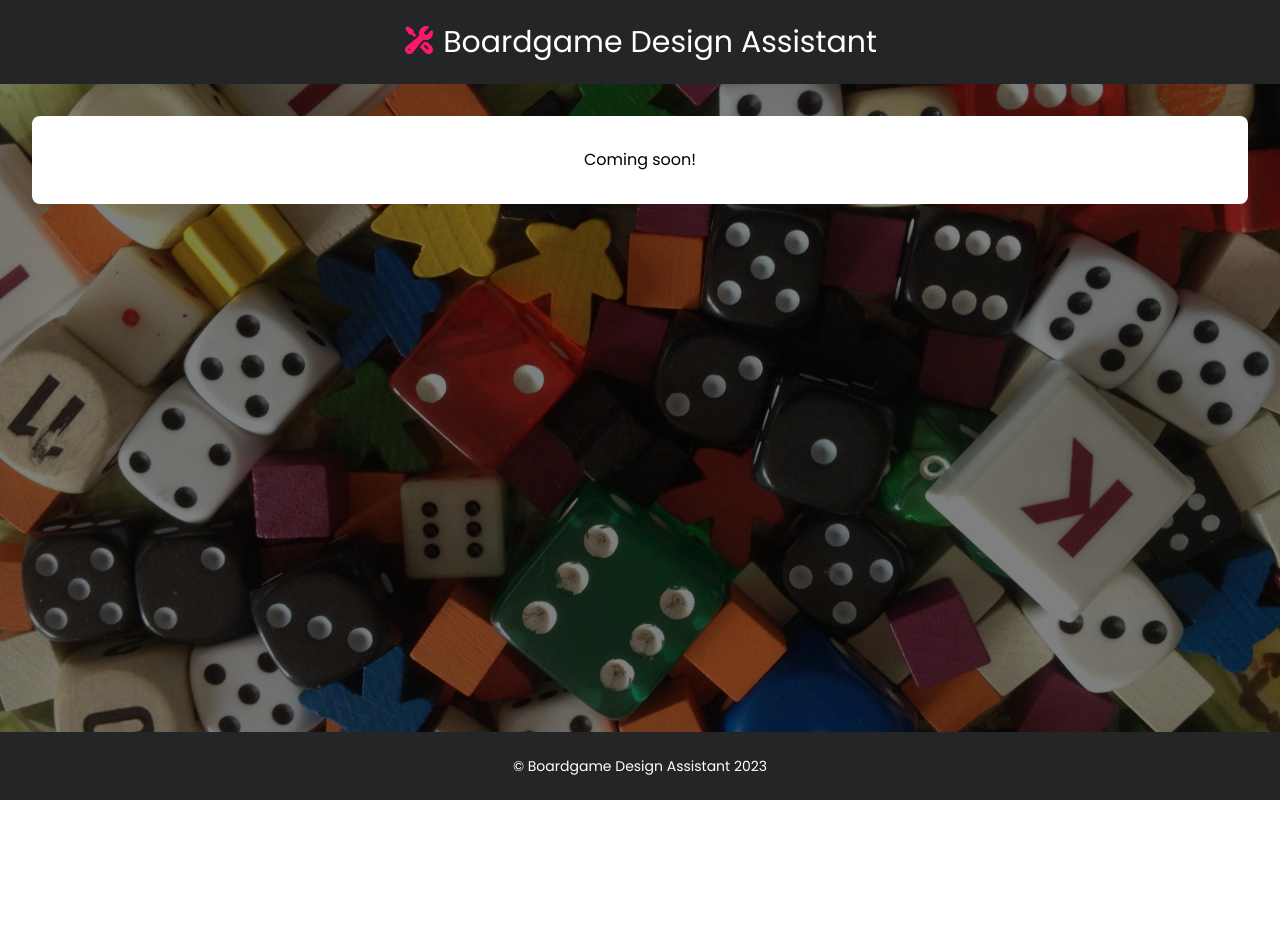
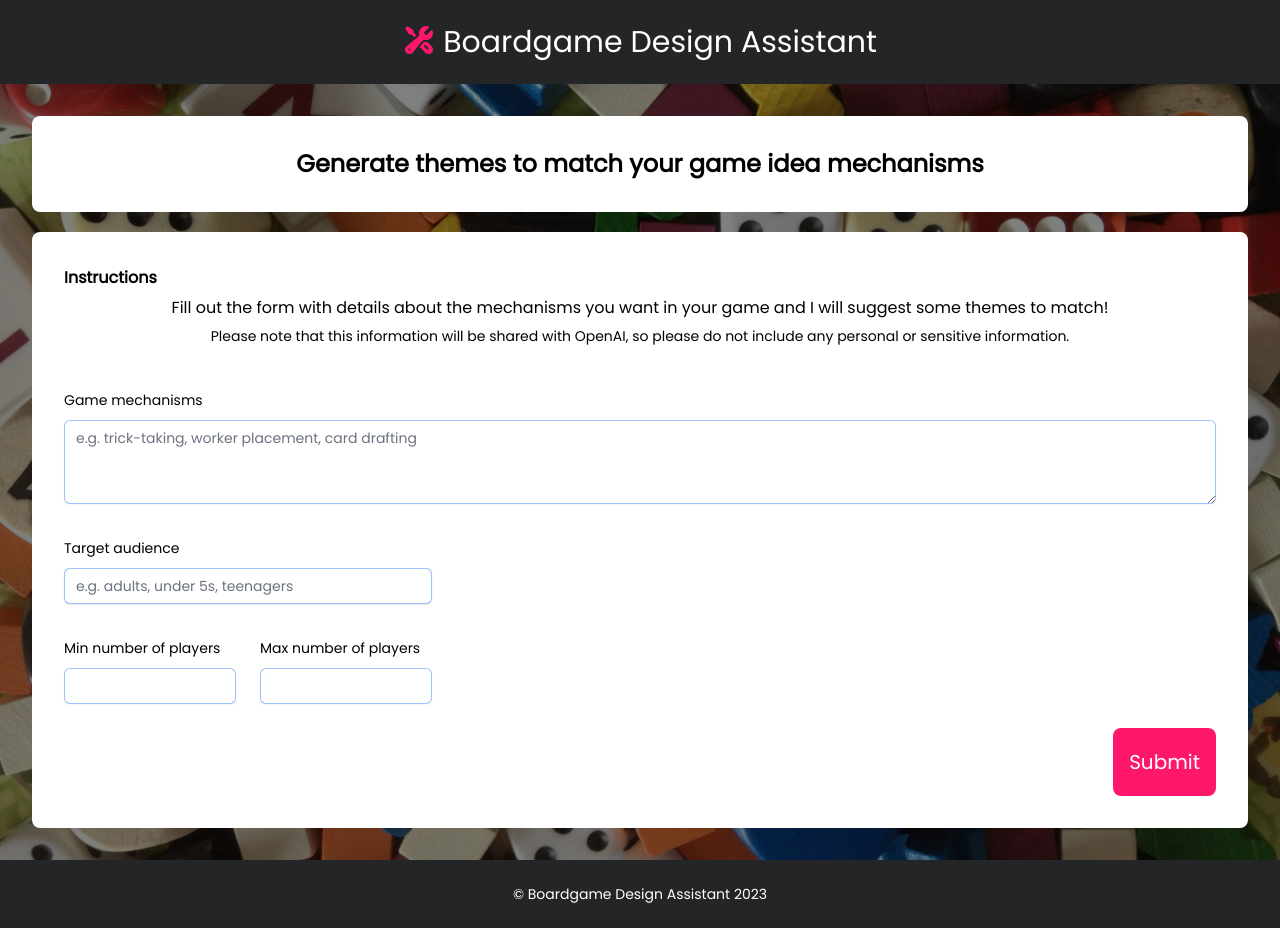
Before and after one commit to Sullivown/bg-design-assistant, a Next.js app: page /mechanisms in a window 1280 px wide. Before the commit the page ends 800 px from the top, so only its background shows below. Built offline with nearby package versions, Linux system fonts and the light colour scheme.

Commit message:
Add Mechanisms Form and adjust Thematic Form

```diff
--- a/src/app/mechanisms/page.tsx
+++ b/src/app/mechanisms/page.tsx
@@ -1,7 +1,14 @@
+import MechanismsForm from '@/components/MechanismsForm';
+
 export default function MechanismsPage() {
 	return (
-		<section className='flex flex-col justify-center content-center bg-white w-full max-w-7xl p-4 sm:p-6 lg:p-8 rounded-lg min-h-full text-center'>
-			<h2>Coming soon!</h2>
-		</section>
+		<>
+			<section className='flex flex-col justify-center content-center bg-white w-full max-w-7xl p-4 sm:p-6 lg:p-8 rounded-lg min-h-full text-center text-2xl font-semibold mb-5'>
+				<h2>Generate themes to match your game idea mechanisms</h2>
+			</section>
+			<section className='flex flex-col justify-center content-center bg-white w-full max-w-7xl p-4 sm:p-6 lg:p-8 rounded-lg min-h-full'>
+				<MechanismsForm />
+			</section>
+		</>
 	);
 }
--- /dev/null
+++ b/src/components/MechanismsForm.tsx
@@ -0,0 +1,109 @@
+export default function MechanismsForm() {
+	return (
+		<form>
+			<div className='space-y-12'>
+				<div className='mb-5'>
+					<h2 className='text-base font-semibold leading-7 text-gray-900'>
+						Instructions
+					</h2>
+					<p className='mt-1 leading-6 text-center'>
+						Fill out the form with details about the mechanisms you
+						want in your game and I will suggest some themes to
+						match!
+					</p>
+					<p className='mt-1 text-sm leading-6 text-center'>
+						Please note that this information will be shared with
+						OpenAI, so please do not include any personal or
+						sensitive information.
+					</p>
+
+					<div className='mt-10 grid grid-cols-1 gap-x-6 gap-y-8 sm:grid-cols-6'>
+						<div className='col-span-full'>
+							<label
+								htmlFor='mechanisms'
+								className='block text-sm font-medium leading-6 text-gray-900'
+							>
+								Game mechanisms
+							</label>
+							<div className='mt-2'>
+								<textarea
+									id='mechanisms'
+									name='mechanisms'
+									rows={3}
+									placeholder='e.g. trick-taking, worker placement, card drafting'
+									className='block w-full rounded-md border-0 py-1.5 text-gray-900 shadow-sm ring-1 ring-inset ring-gray-300 placeholder:text-gray-400 focus:ring-2 focus:ring-inset focus:ring-indigo-600 sm:text-sm sm:leading-6'
+								/>
+							</div>
+						</div>
+
+						<div className='sm:col-span-2'>
+							<label
+								htmlFor='audience'
+								className='block text-sm font-medium leading-6 text-gray-900'
+							>
+								Target audience
+							</label>
+							<div className='mt-2'>
+								<div className='flex rounded-md shadow-sm ring-1 ring-inset ring-gray-300 focus-within:ring-2 focus-within:ring-inset focus-within:ring-indigo-600 sm:max-w-md'>
+									<input
+										type='text'
+										name='audience'
+										id='audience'
+										className='lock w-full rounded-md border-0 py-1.5 text-gray-900 shadow-sm ring-1 ring-inset ring-gray-300 placeholder:text-gray-400 focus:ring-2 focus:ring-inset focus:ring-indigo-600 sm:text-sm sm:leading-6'
+										placeholder='e.g. adults, under 5s, teenagers'
+									/>
+								</div>
+							</div>
+						</div>
+
+						<div className='sm:col-span-1 sm:col-start-1'>
+							<label
+								htmlFor='min-players'
+								className='block text-sm font-medium leading-6 text-gray-900'
+							>
+								Min number of players
+							</label>
+							<div className='mt-2'>
+								<input
+									type='number'
+									name='min-players'
+									id='min-players'
+									min='0'
+									autoComplete='address-level2'
+									className='block w-full rounded-md border-0 py-1.5 text-gray-900 shadow-sm ring-1 ring-inset ring-gray-300 placeholder:text-gray-400 focus:ring-2 focus:ring-inset focus:ring-indigo-600 sm:text-sm sm:leading-6'
+								/>
+							</div>
+						</div>
+
+						<div className='sm:col-span-1'>
+							<label
+								htmlFor='max-players'
+								className='block text-sm font-medium leading-6 text-gray-900'
+							>
+								Max number of players
+							</label>
+							<div className='mt-2'>
+								<input
+									type='number'
+									name='max-players'
+									id='max-players'
+									min='0'
+									autoComplete='address-level1'
+									className='block w-full rounded-md border-0 py-1.5 text-gray-900 shadow-sm ring-1 ring-inset ring-gray-300 placeholder:text-gray-400 focus:ring-2 focus:ring-inset focus:ring-indigo-600 sm:text-sm sm:leading-6'
+								/>
+							</div>
+						</div>
+					</div>
+				</div>
+			</div>
+
+			<div className='space-y-8'>
+				<div className='mt-6 flex items-center justify-end gap-x-6'>
+					<button className='px-4 py-5 rounded-lg bg-pink hover:bg-pink-dark text-white text-xl'>
+						Submit
+					</button>
+				</div>
+			</div>
+		</form>
+	);
+}
--- a/src/components/ThematicDescriptionForm.tsx
+++ b/src/components/ThematicDescriptionForm.tsx
@@ -1,6 +1,3 @@
-import Button from '@/elements/Button';
-import React from 'react';
-
 export default function ThematicDescriptionForm() {
 	return (
 		<form>
```
